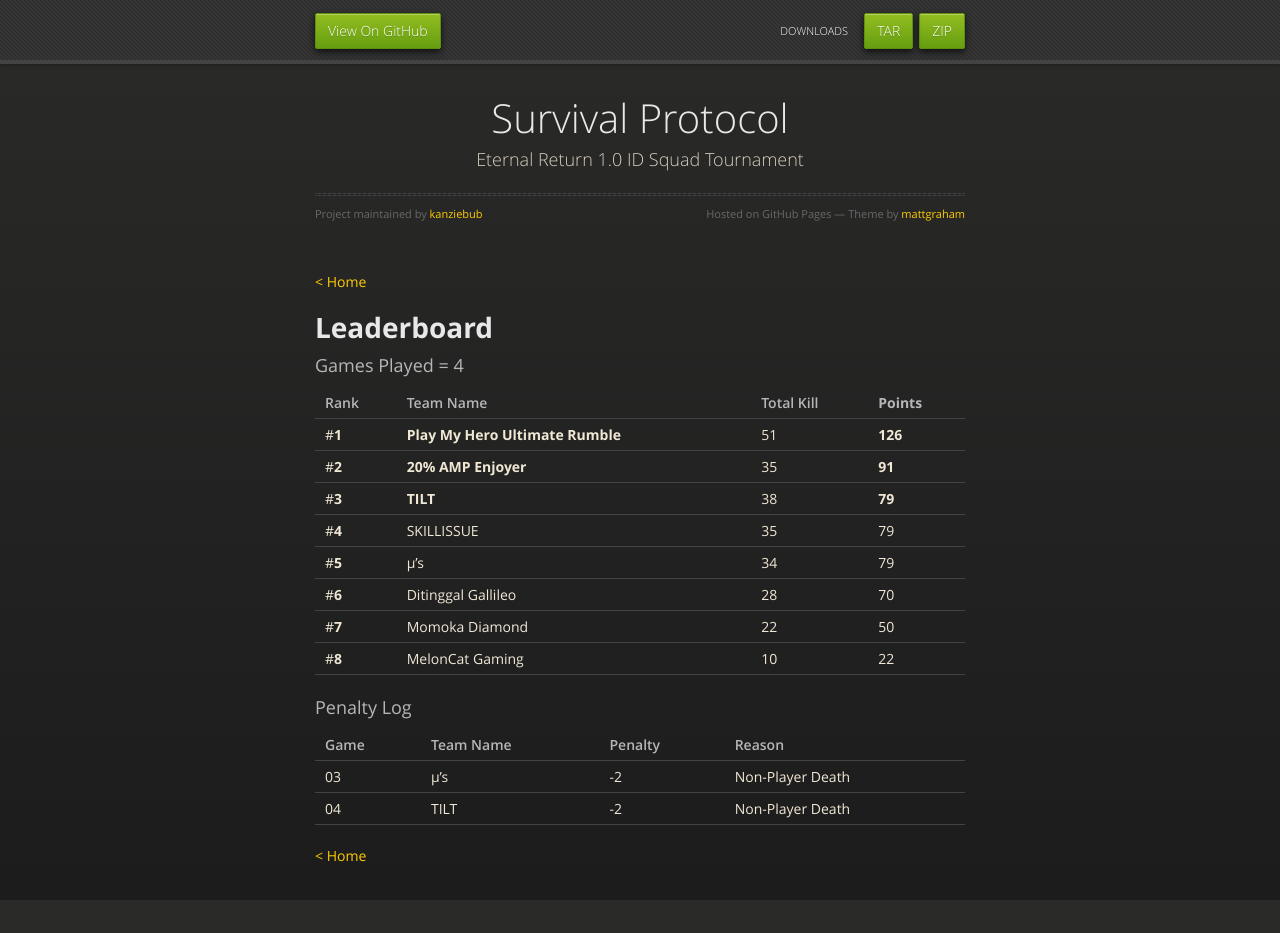
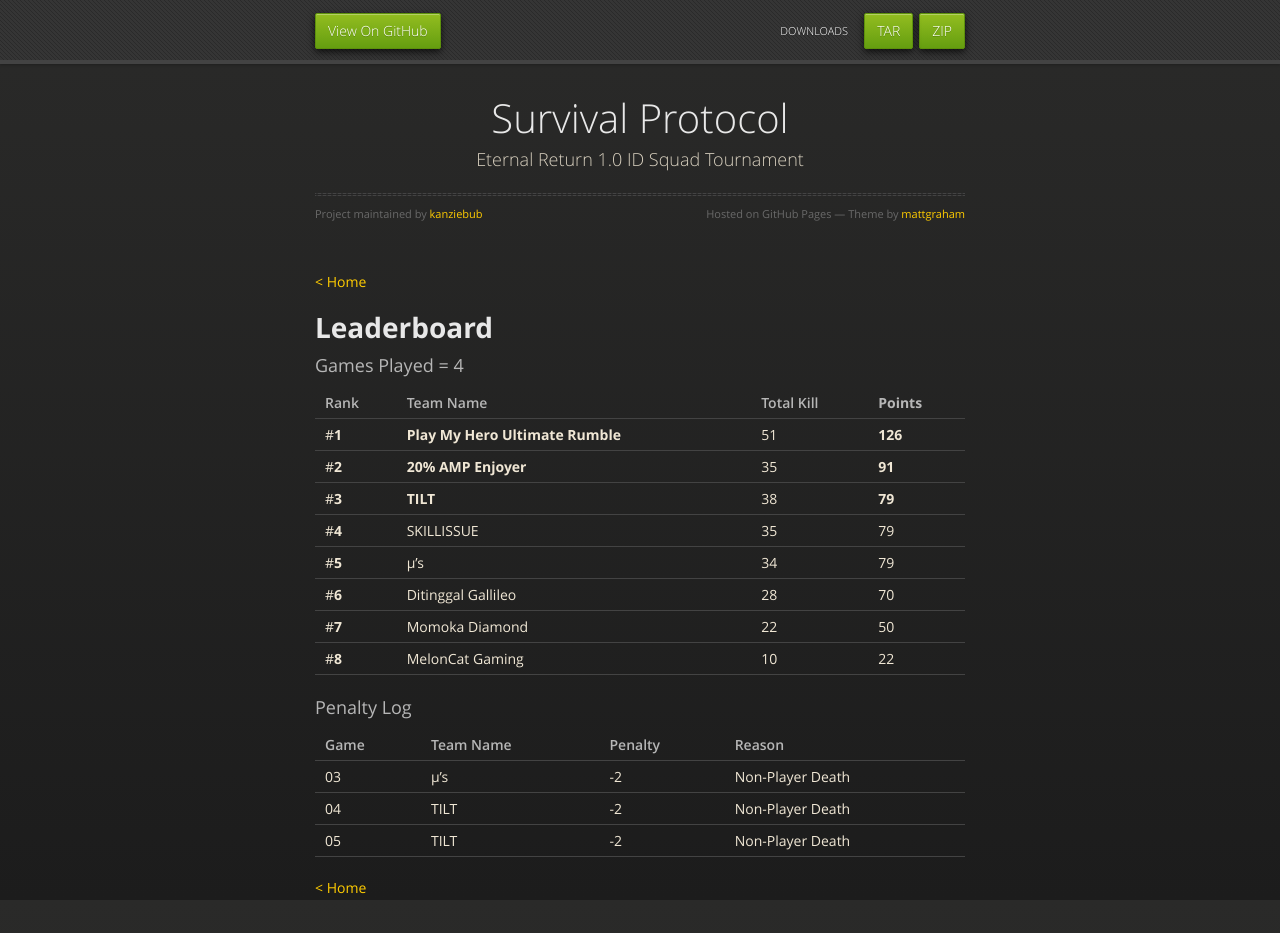
Before and after one commit to kanziebub/SurvivalProtocol, a Jekyll site: the page built from EPIC/02/finals.md, in a window 1280 px wide and 1008 px high. Shown: the top 933 px of the window. Built offline with Jekyll 4.4.1, drawn with Linux system fonts in a browser that asks for light colours.

Commit message:
dice redzone

```diff
--- a/EPIC/02/finals.md
+++ b/EPIC/02/finals.md
@@ -26,6 +26,7 @@ layout: default
 |:-------|:----------|:--------|:----------------------|
 | 03 | µ's | -2 | Non-Player Death |
 | 04 | TILT | -2 | Non-Player Death |
+| 05 | TILT | -2 | Non-Player Death |
 
 
 
--- a/leaderboard.py
+++ b/leaderboard.py
@@ -157,6 +157,7 @@ def main():
     + get_penalty_table()
     + set_penalty("03", "Âµ's", "-2", "Non-Player Death")
     + set_penalty("04", "TILT", "-2", "Non-Player Death")
+    + set_penalty("05", "TILT", "-2", "Non-Player Death")
     + " \n \n")
 
     page_md = (get_header()
```
